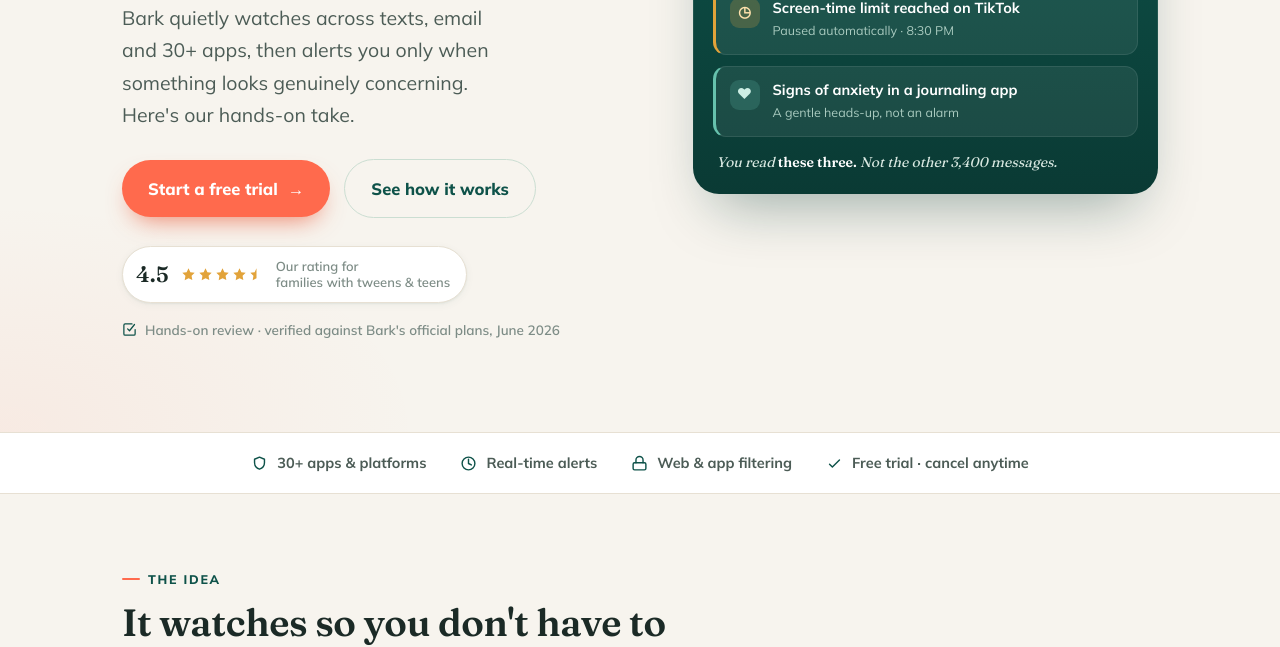
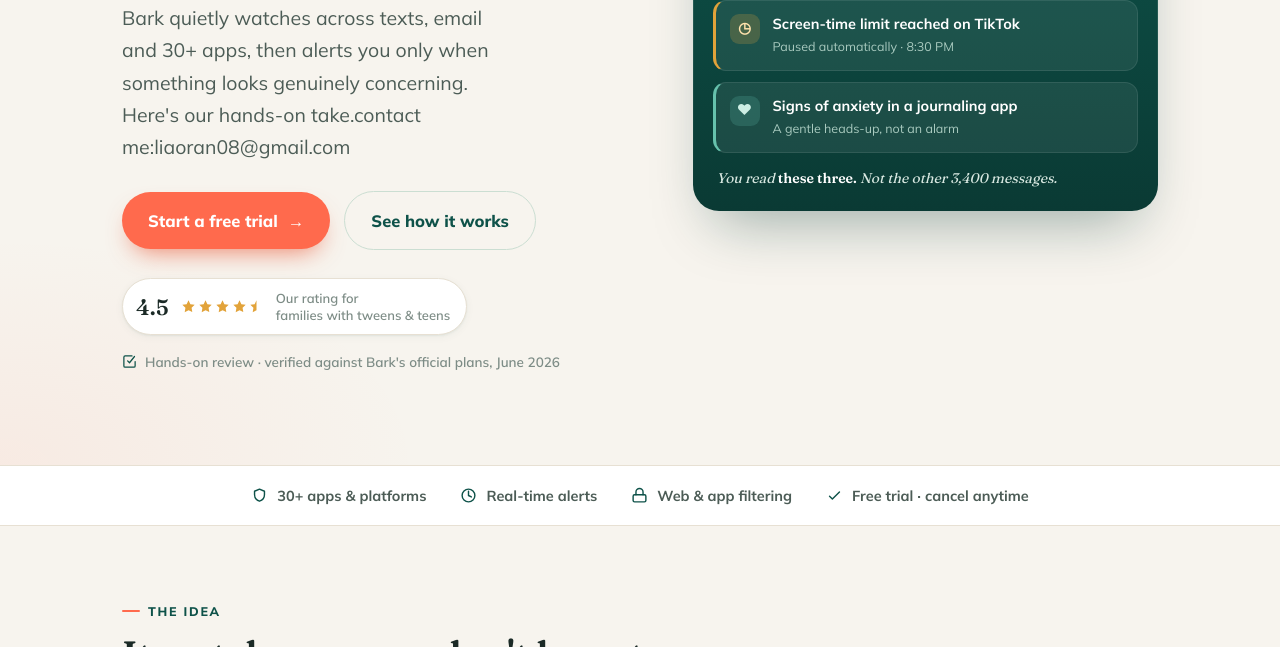
Before and after one commit to liaoran201012/kidsonlinesafetyguide, a plain HTML site: page index.html in a window 1280 px wide. Shown: the part 453-1100 px from the top of the page. Drawn offline with Linux system fonts and the light colour scheme.

Commit message:
Add contact information to lead paragraph
Updated the lead paragraph to include contact information.

```diff
--- a/index.html
+++ b/index.html
@@ -52,7 +52,7 @@
         <div class="hero-copy">
           <span class="eyebrow">Parental Control Review · 2026</span>
           <h1>Know when it matters — <span class="accent">without reading every message</span>.</h1>
-          <p class="lead">Bark quietly watches across texts, email and 30+ apps, then alerts you only when something looks genuinely concerning. Here's our hands-on take.</p>
+          <p class="lead">Bark quietly watches across texts, email and 30+ apps, then alerts you only when something looks genuinely concerning. Here's our hands-on take.contact me:liaoran08@gmail.com</p>
           <div class="hero-actions">
             <a class="cta" data-cta="hero" href="#">Start a free trial <span class="arrow" aria-hidden="true">→</span></a>
             <a class="cta ghost" href="#how">See how it works</a>
```
